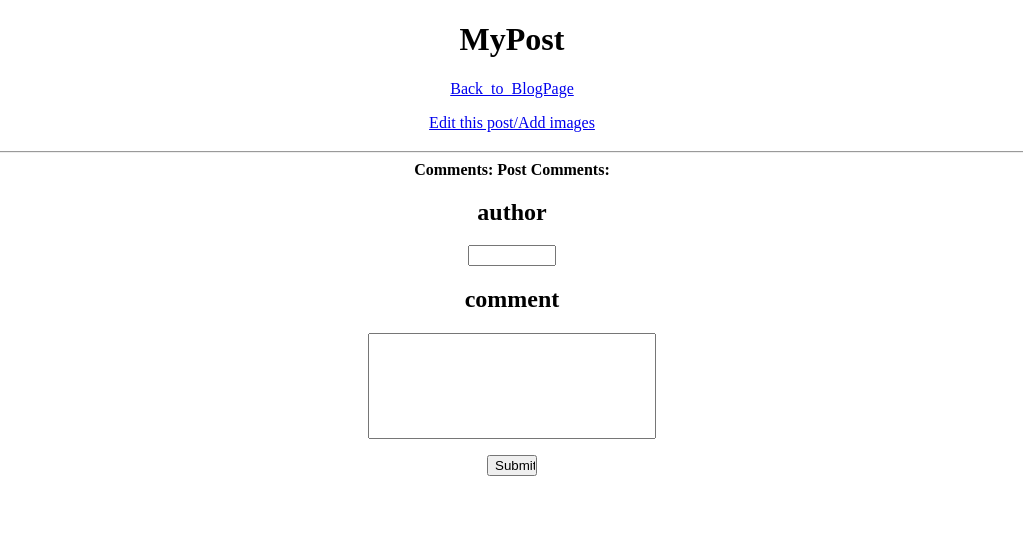
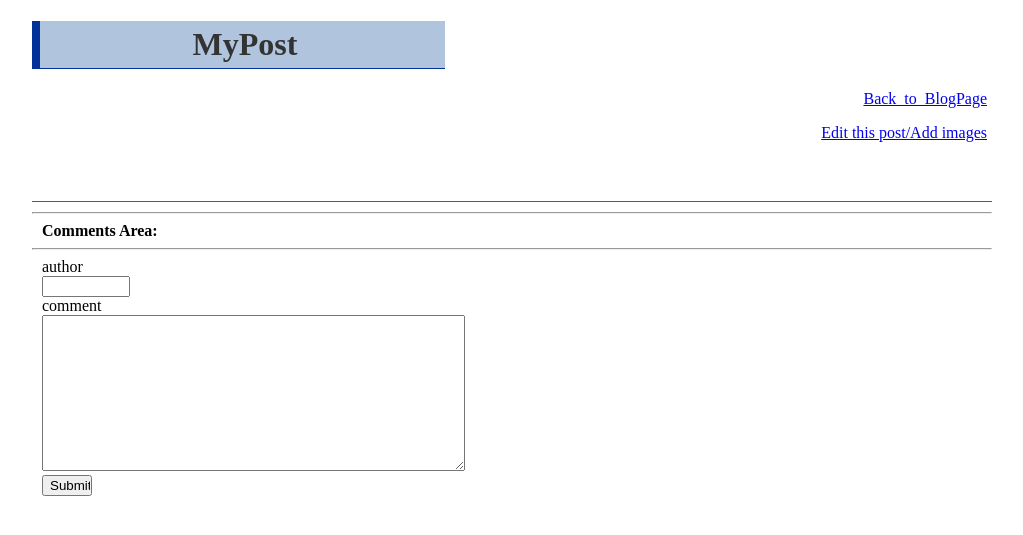
Before and after one commit to LinearFalcon/myblogsys, a Python web app: template templates/singlepost.html in a window 1280 px wide. Shown: the top 535 px of the page, without its empty margins (128-1151 px from the left). Run offline with Jinja, Linux system fonts and the light colour scheme; the template is opened without the code that fills it, so the values that code supplies are empty.

Commit message:
fix little bugs; rearrange html pages with css file

```diff
--- a/css/style.css
+++ b/css/style.css
@@ -2,14 +2,105 @@ body {
     text-align: center;
 }
 
-.postcontent {
-    clear: both;
-    width: 800px;
-    word-break: break-word;
-    font-size: 15px;
+div.edit {
+    border-style: solid;
+    padding:20px;
+    margin-left:450px;
+    margin-right:450px;
 }
 
-div.entryFooter{
+div.block {
+    margin-left:450px;
+    margin-right:450px;
+    margin-bottom:20px;
+    border-style: outset;
+}
+
+div.postHeader{
+    width:600px;
+    text-align:left;
+}
+
+div.postDate{
+    font-size:100%;
+    margin: 10px;
+    text-align:left;
+}
+div.postFooter{
     margin-top:5px;
-    font-size:small;
+    margin-left:5px;
+    margin-bottom:5px
+    font-size:100%;
+    text-align:left;
 }
+
+div.body{
+    font-family:"Times New Roman", Times, serif;
+    font-size:130%;
+    margin:10px;
+    text-align:left;
+}
+
+.title {
+    font-size: 300%
+    width:600px;
+}
+
+.wrapper {
+	max-width: 960px;
+	margin: 0 auto;
+	clear: both;
+	text-align:center;
+}
+
+.menu {
+    text-align:right;
+    padding:5px;
+}
+
+.comment {
+    background-color:#F8F8F8;
+    text-align:left;
+    margin-left:10px;
+    margin-right:10px;
+}
+
+.commenttext {
+    text-align:left;
+    margin-left:10px;
+    font-size:100%;
+}
+
+.input {
+    text-align:left;
+    margin-left:10px;
+}
+
+h1{
+    padding:5px 0 5px 5px;
+    border-left:#003399 8px solid;
+    border-bottom:#003399 1px solid;
+    font-weight: bold;
+    color:#333;
+    width:400px;
+    margin-bottom:0;
+    background-color:#b0c4de;
+}
+h2{
+    padding:5px 0 5px 5px;
+    border-left:#009900 8px solid;
+    border-bottom:#009900 1px solid;
+    font-size: 150%;
+    font-weight: bold;
+    color:#333;
+    margin-bottom:0;
+    width:390px;
+}
+h3{
+    padding:5px 0 5px 5px;
+
+    border-bottom:#009900 1px solid;
+    font-size: 170%;
+    color:#333;
+    margin-bottom:0;
+}
--- a/index.yaml
+++ b/index.yaml
@@ -9,6 +9,12 @@ indexes:
 # manually, move them above the marker line.  The index.yaml file is
 # automatically uploaded to the admin console when you next deploy
 # your application using appcfg.py.
+
+- kind: Comment
+  properties:
+  - name: post
+  - name: created_time
+    direction: desc
 
 - kind: Post
   ancestor: yes
--- a/main.py
+++ b/main.py
@@ -57,6 +57,7 @@ class Comment(db.Model):
     comment = db.TextProperty(default = "")
     post = db.ReferenceProperty(Post, collection_name = 'comments')
     author = db.TextProperty()
+    created_time = db.DateTimeProperty(auto_now_add=True)
 
 def content_filter(str):
     """ replace links and picturen links in text content with HTML link or picture """
--- a/templates/singlepost.html
+++ b/templates/singlepost.html
@@ -1,7 +1,9 @@
 {% extends "templates/index.html" %}
 
 {% block contents %}
+  <div class="wrapper">
   <h1>MyPost</h1>
+  <div class="menu">
   <a href="/singleblog/{{blogkey}}">
     <p>Back_to_BlogPage</p>
   </a>
@@ -9,23 +11,28 @@
   <a href="/editpost/{{postkey}}">
     <p>Edit this post/Add images</p>
   </a>
+  </div>
 
   <h3>{{post.title}}</h3>
   <div>{{post.created_time.strftime("%d %b %Y %H:%M:%S EST")}}</div>
-  <div class="postcontent">{{post.contentFormat()|safe}}</div>
+  <div class="body">{{post.contentFormat()|safe}}</div>
   <hr>
-  <b>Comments:</b>
-  {% for comment in post.comments %}
-    <div> {{comment.author}}: </div>
-    <div> {{comment.comment}} </div>
-    <hr>
+  <div class="commenttext"><b>Comments Area:</b></div>
+
+  {% for comment in post.comments.order("-created_time") %}
+    <div class="comment">
+    <p> From {{comment.author}}: </p>
+    <p> {{comment.comment}} </p>
+    </div>
   {% endfor %}
-  <b>Post Comments:</b>
+
+  <hr>
   <form action="/comment/{{postkey}}" method="post" style="padding:0">
-    <h2>author</h2>
-    <p><input type="text" name="author" style="width:80px;"> </p>
-    <h2>comment</h2>
-    <p><input type="text" name="comment" style="width:280px;height:100px;"></p>
-    <input type="submit" value="Submit" style="width:50px">
+    <div class="commenttext">author</div>
+    <div class="input"><input type="text" name="author" style="width:80px;"> </div>
+    <div class="commenttext">comment</div>
+    <div class="input"><textarea name="comment" rows="10" cols="50"></textarea></div>
+    <div class="input"><input type="submit" value="Submit" style="width:50px;"></div>
   </form>
+  </div>
 {% endblock %}
```
Also changed, not shown: templates/bloglist.html (+8 -3 lines), templates/editpost.html (+16 -14 lines), templates/singleblog.html (+15 -11 lines), 4 other files.
